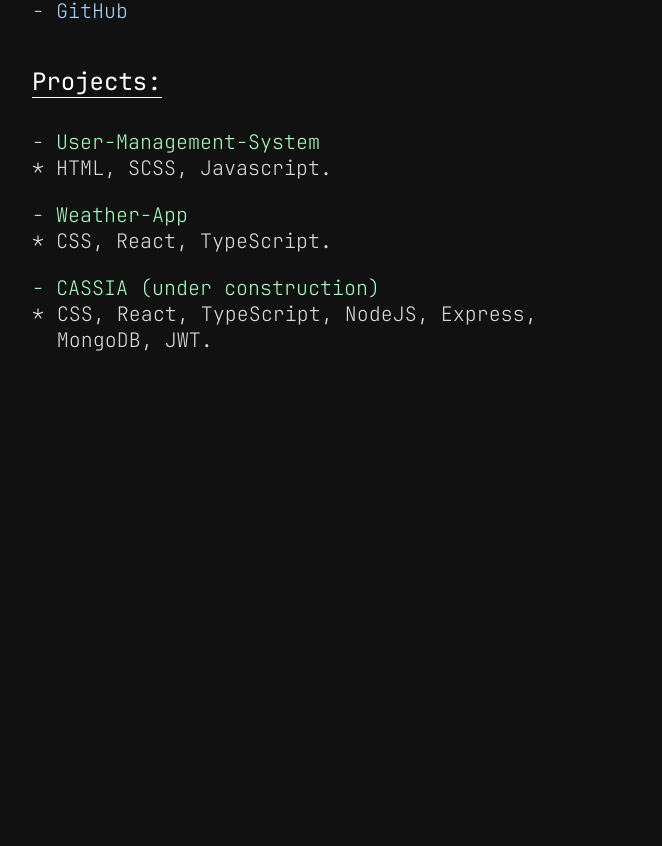
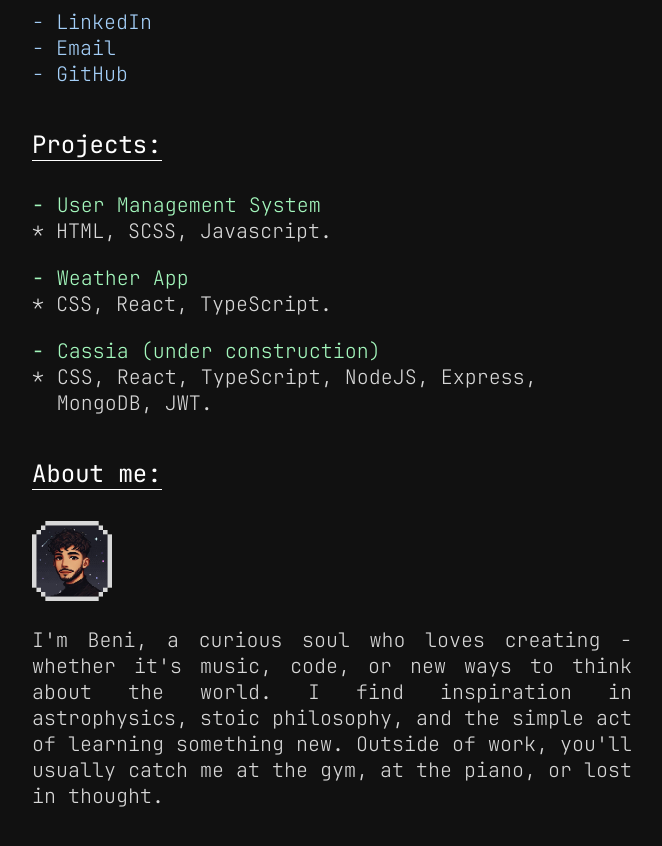
Before and after one commit to benijaichenco/portfolio, a React (Vite) app: page / in a window 1280 px wide. Shown: the part 416-1262 px from the top of the page, without its empty margins (308-970 px from the left). Before the commit the page ends 869 px from the top, so only its background shows below. Built offline with nearby package versions, Linux system fonts and the light colour scheme.

Commit message:
add about me, add avatar picture, change .link styling, add 'Links' title

```diff
--- a/src/App.css
+++ b/src/App.css
@@ -1,3 +1,7 @@
+:root {
+  --pfp: 80px;
+}
+
 #root {
   display: flex;
   justify-content: center;
@@ -13,6 +17,11 @@
   display: flex;
   justify-content: center;
   align-items: center;
+}
+
+.pfp {
+  height: var(--pfp);
+  width: var(--pfp);
 }
 
 .title-container {
@@ -76,9 +85,24 @@
   word-spacing: 10px;
 }
 
+.link-wrapper,
 .project-wrapper {
   display: flex;
   gap: 0.8rem;
+}
+
+.list-dash {
+  color: #a4f8bd;
+  font-size: 1.25rem;
+}
+
+.link.project:hover {
+  padding-left: 10px;
+  word-spacing: normal;
+}
+
+.about {
+  text-align: justify;
 }
 
 @media screen and (max-width: 768px) {
--- a/src/App.jsx
+++ b/src/App.jsx
@@ -1,3 +1,4 @@
+import pfp from "./assets/images/pfp.png";
 import "./App.css";
 
 function App() {
@@ -21,6 +22,15 @@
           </p>
           <br />
           <br />
+          <div className="title-container">
+            <h1 className="title" style={{ fontSize: "1.5rem" }}>
+              Links:
+            </h1>
+            <h1 className="title-mask" style={{ fontSize: "1.5rem" }}>
+              Links:
+            </h1>
+          </div>
+          <br />
           <a href="https://www.linkedin.com/in/beni-jaichenco/" target="_blank" className="link">
             - LinkedIn
           </a>
@@ -41,29 +51,58 @@
             </h1>
           </div>
           <br />
+          <div className="link-wrapper">
+            <div className="list-dash">-</div>
             <a
               href="https://benijaichenco.github.io/user-management-system/"
               target="_blank"
               className="link project"
             >
-            - User-Management-System
+              User Management System
             </a>
+          </div>
           <p className="text">* HTML, SCSS, Javascript.</p>
           <br />
+          <div className="link-wrapper">
+            <div className="list-dash">-</div>
             <a
               href="https://react-weather-app-one-ebon.vercel.app/"
               target="_blank"
               className="link project"
             >
-            - Weather-App
+              Weather App
             </a>
+          </div>
           <p className="text">* CSS, React, TypeScript.</p>
           <br />
-          <p className="link project disabled">- CASSIA (under construction)</p>
+          <div className="link-wrapper">
+            <div className="list-dash">-</div>
+            <p className="link project">Cassia (under construction)</p>
+          </div>
           <div className="project-wrapper">
             <p className="text">*</p>
             <p className="text">CSS, React, TypeScript, NodeJS, Express, MongoDB, JWT.</p>
           </div>
+          <br />
+          <br />
+          <div className="title-container">
+            <h1 className="title" style={{ fontSize: "1.5rem" }}>
+              About me:
+            </h1>
+            <h1 className="title-mask" style={{ fontSize: "1.5rem" }}>
+              About me:
+            </h1>
+          </div>
+          <br />
+          <img className="pfp" src={pfp} />
+          <br />
+          <br />
+          <p className="text about">
+            I'm Beni, a curious soul who loves creating - whether it's music, code, or new ways to
+            think about the world. I find inspiration in astrophysics, stoic philosophy, and the
+            simple act of learning something new. Outside of work, you'll usually catch me at the
+            gym, at the piano, or lost in thought.
+          </p>
         </div>
       </main>
     </>
```
Also changed, not shown: src/assets/images/pfp.png (added). Lines whose indentation alone changed are shown as unchanged.
